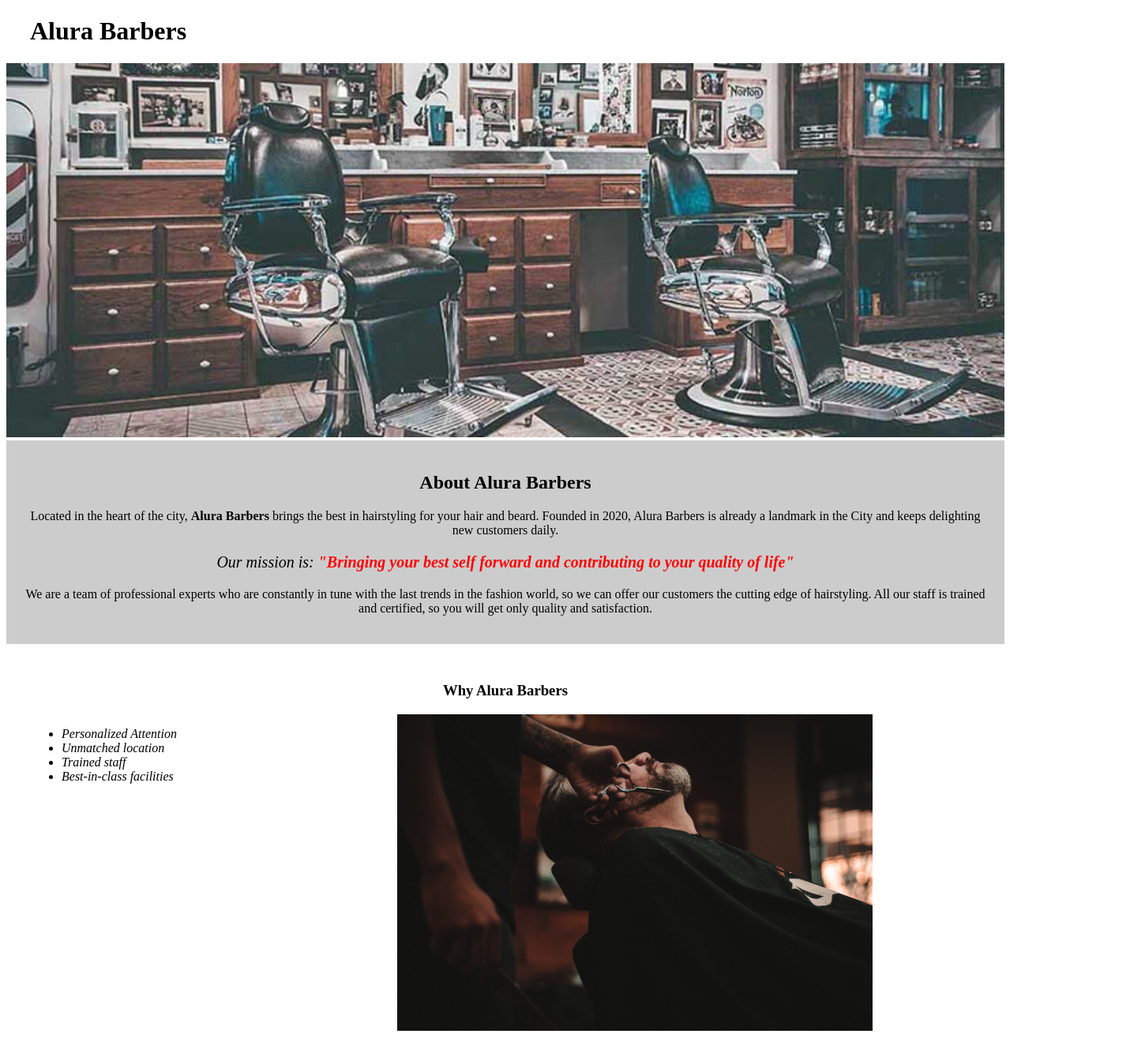
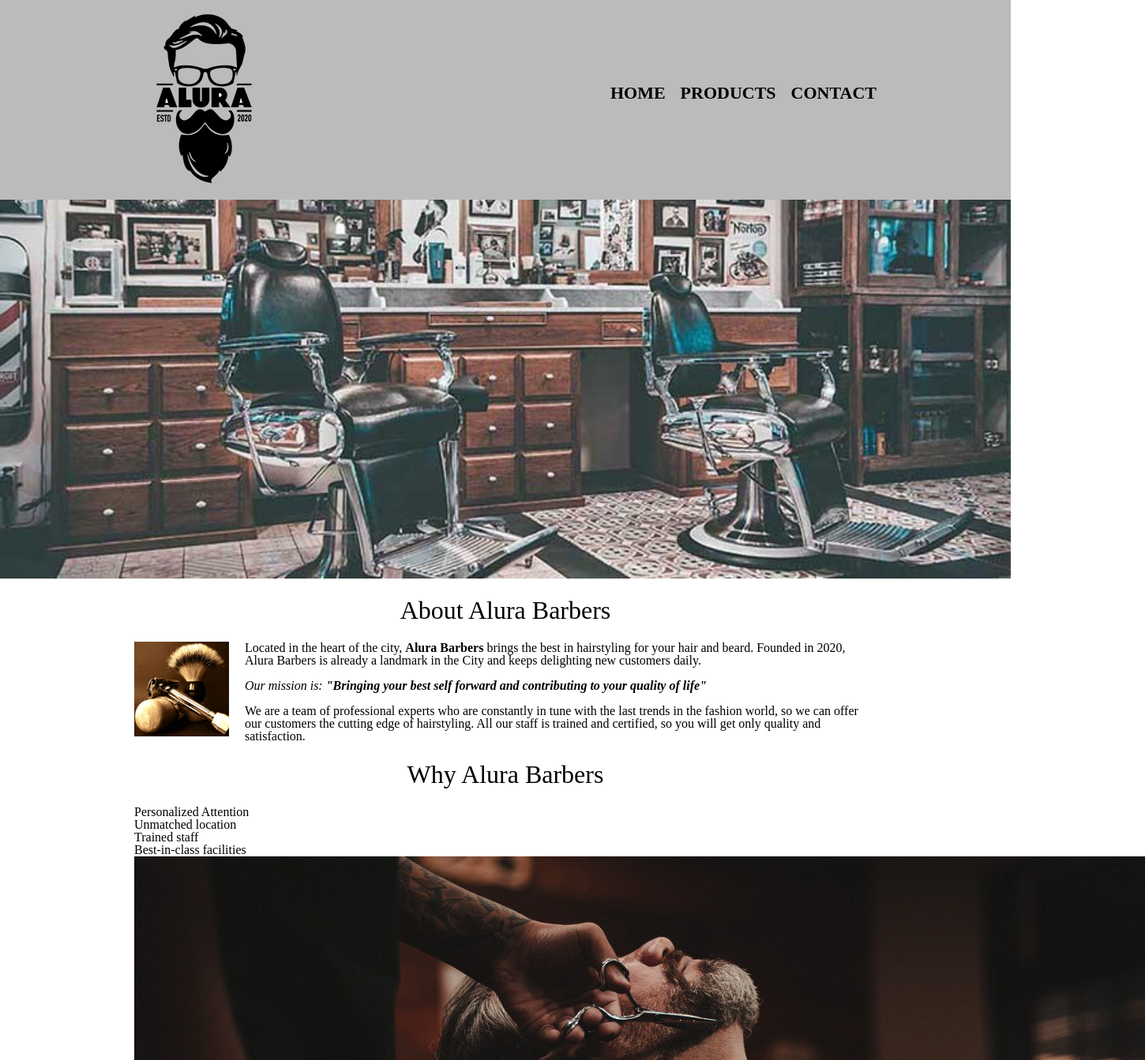
Before and after one commit to Falinkaz/first-website, a plain HTML site: page index.html in a window 1280 px wide. Shown: the top 1343 px of the page at 79% size, 1450 px wide, since content can reach past the window. Drawn offline with Linux system fonts and the light colour scheme.

Commit message:
Make changes to homepage to improve styling and unify css deprecating style-home.css

```diff
--- a/index.html
+++ b/index.html
@@ -6,21 +6,34 @@
 
     <meta charset="utf-8">
     <title>Alura Barbers</title>
-    <link rel="stylesheet" href="style-home.css">
+    <link rel="stylesheet" href="style.css">
+    <link rel="stylesheet" href="reset.css">
 
 </head>
 
 <body>
 
     <header>
-        <h1 class="mainTitle">Alura Barbers</h1>
+        <div class="upperBox">
+            <h1><img src="imagenes/logo.png"></h1>
+            <nav>
+                <ul>
+                    <li><a href="index.html">Home</a></li>
+                    <li><a href="products.html">Products</a></li>
+                    <li><a href="contact.html">Contact</a></li>
+                </ul>
+            </nav>
+        </div>
     </header>
 
-    <img id="banner" src="banner/banner.jpg">
+    <img class="banner" src="banner/banner.jpg">
 
-    <div class="main">
+    <main>
+        <section class="core">
 
-        <h2 class="centeredTitle">About Alura Barbers</h2>
+            <h2 class="title">About Alura Barbers</h2>
+
+            <img class="utensils" src="imagenes/utensils.jpg" alt="Barber Utensils.">
 
             <p>Located in the heart of the city, <strong>Alura Barbers</strong> brings the best in hairstyling for your hair and beard. Founded in 2020, Alura Barbers is already a landmark in the City and keeps delighting new customers daily.</p>
 
@@ -28,11 +41,11 @@
 
             <p>We are a team of professional experts who are constantly in tune with the last trends in the fashion world, so we can offer our customers the cutting edge of hairstyling. All our staff is trained and certified, so you will get only quality and satisfaction.</p>
 
-    </div>
+        </section>
 
-    <div class="whyalura">
+        <section class="whyalura">
 
-        <h3 class="centeredTitle">Why Alura Barbers</h3>
+            <h3 class="title">Why Alura Barbers</h3>
 
             <ul>
                 <li class="whyus">Personalized Attention</li>
@@ -43,7 +56,12 @@
 
             <img id="differentiators" src="diferenciales/diferenciales.jpg" class="differentiatorsImage">
 
-    </div>
+        </section>
+    </main>
+    <footer>
+        <img src="imagenes/logo-blanco.png">
+        <p class="copyright">&copy Copyright Alura Barbers - 2024</p>
+    </footer>
 
 </body>
 
--- a/style.css
+++ b/style.css
@@ -152,3 +152,38 @@ td,th {
     border: 1px solid #000000;
     padding: 8px 15px;
 }
+
+/* CSS for the home page */
+
+.banner {
+    width: 100%;
+}
+
+.title{
+    text-align: center;
+    font-size: 2em;
+    margin: 1em 0 1em;
+    clear: left;
+}
+
+.core p {
+    margin: 0 0 1em;
+}
+
+.core strong{
+    font-weight: bold;
+}
+
+.core em {
+    font-style: italic;
+}
+
+.utensils{
+    width: 120px;
+    float: left;
+    margin: 0 20px 20px 0;
+}
+
+.differentiators{
+    width: 60%;
+}
```
Also changed, not shown: imagenes/utensils.jpg (added). Lines whose indentation alone changed are shown as unchanged.
